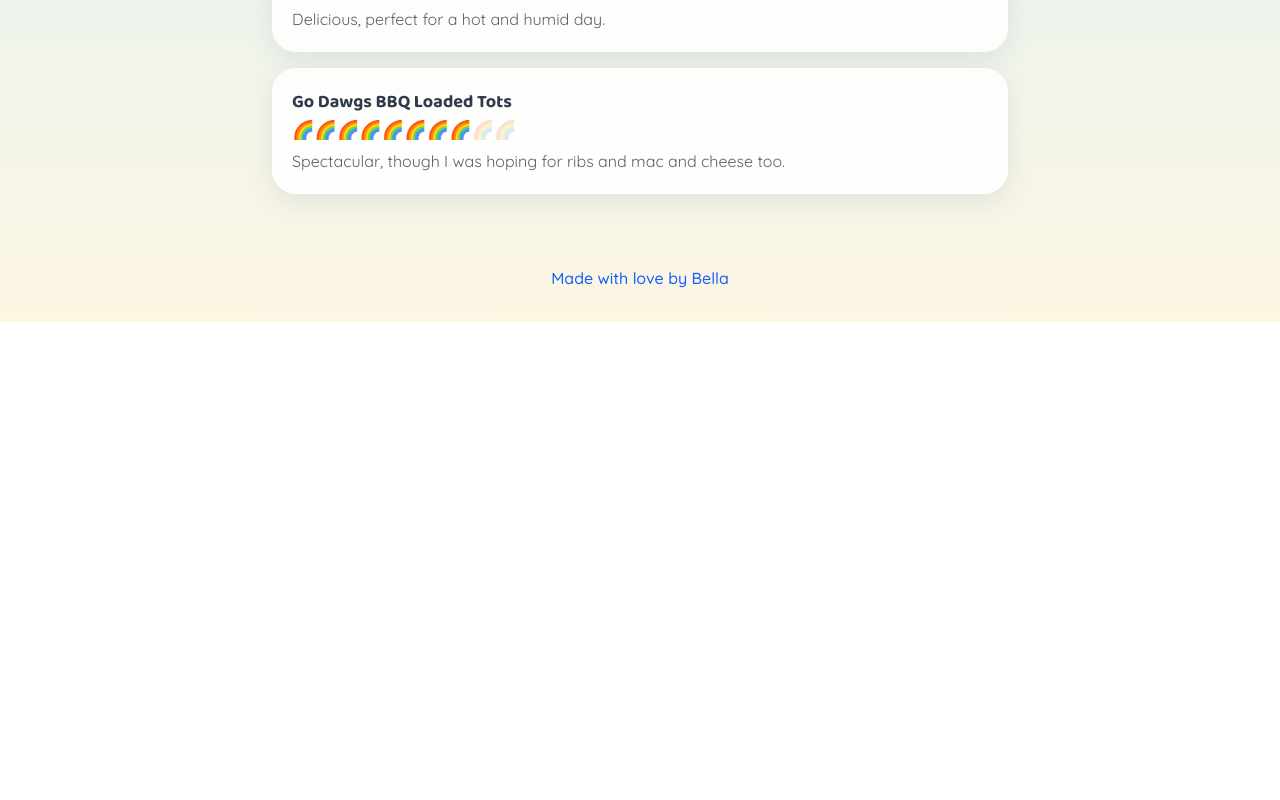
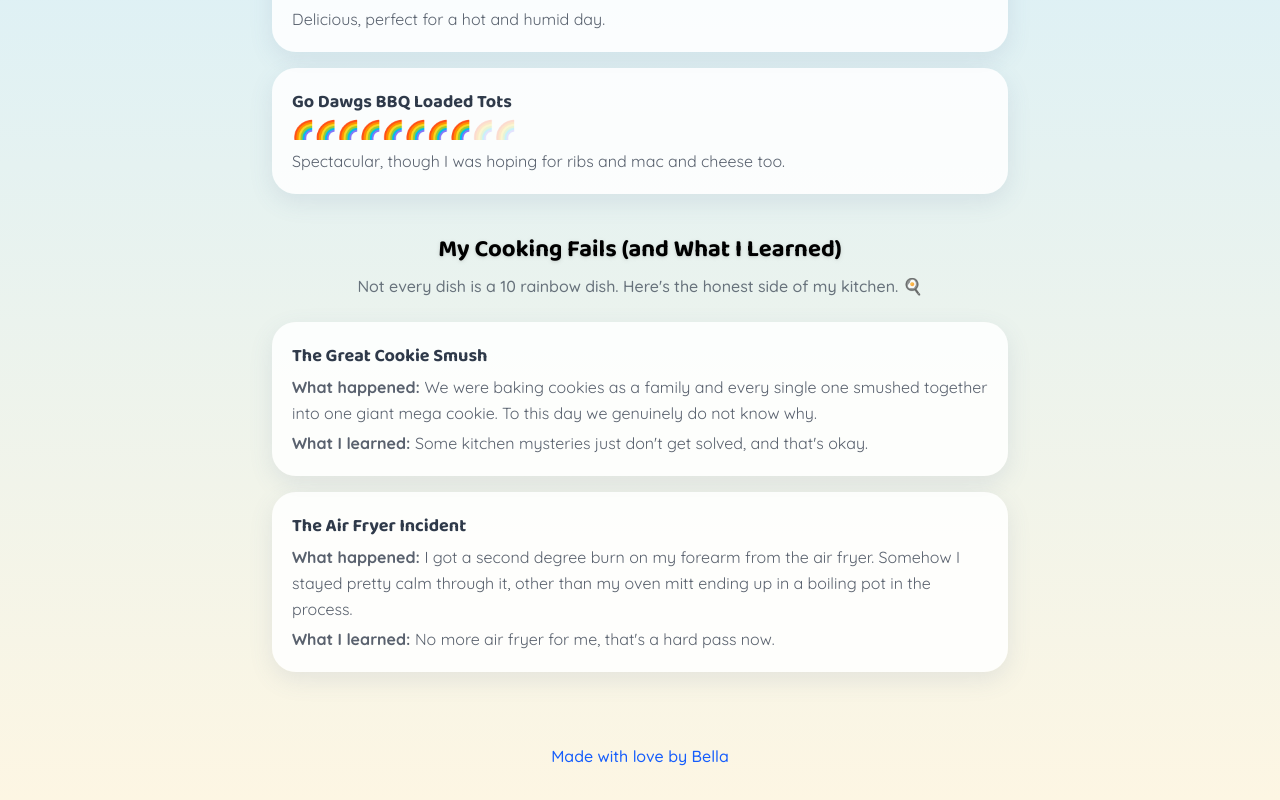
Before and after one commit to gregorylebed-code/bella-website, a Next.js app: page /bella-scale in a window 1280 px wide. Shown: the part 1318-2118 px from the top of the page. Before the commit the page ends 1640 px from the top, so only its background shows below. Built offline with nearby package versions, Linux system fonts and the light colour scheme.

Commit message:
Add My Cooking Fails section to Bella Scale page

```diff
--- a/src/app/bella-scale/page.tsx
+++ b/src/app/bella-scale/page.tsx
@@ -1,7 +1,7 @@
 import Clouds from "../Clouds";
 import NavBar from "../NavBar";
 import EmptyState from "../EmptyState";
-import { bellaScale } from "../content";
+import { bellaScale, cookingFails } from "../content";
 
 function RainbowScore({ rainbows }: { rainbows: number }) {
   return (
@@ -41,6 +41,32 @@ export default function BellaScalePage() {
             ))}
           </div>
         )}
+
+        {cookingFails.length > 0 && (
+          <div className="mt-10">
+            <h3 className="heading-font text-2xl font-bold text-black drop-shadow mb-2 text-center">
+              My Cooking Fails (and What I Learned)
+            </h3>
+            <p className="text-center text-foreground/70 font-medium mb-6">
+              Not every dish is a 10 rainbow dish. Here's the honest side of my kitchen. 🍳
+            </p>
+            <div className="flex flex-col gap-4">
+              {cookingFails.map((fail) => (
+                <div key={fail.title} className="card p-5">
+                  <h4 className="heading-font text-lg font-bold">{fail.title}</h4>
+                  <p className="leading-relaxed text-foreground/80 mt-1">
+                    <span className="font-bold">What happened: </span>
+                    {fail.whatHappened}
+                  </p>
+                  <p className="leading-relaxed text-foreground/80 mt-1">
+                    <span className="font-bold">What I learned: </span>
+                    {fail.whatILearned}
+                  </p>
+                </div>
+              ))}
+            </div>
+          </div>
+        )}
       </section>
 
       <footer className="relative z-10 text-center py-8 text-blue-600 font-medium">
--- a/src/app/content.ts
+++ b/src/app/content.ts
@@ -465,6 +465,24 @@ export const bellaScale: { item: string; rainbows: number; note: string }[] = [
 ];
 
 // -----------------------------
+// MY COOKING FAILS (AND WHAT I LEARNED)
+// Honest kitchen disasters, funny and real, plus what I took away
+// from each one. Add as many as you want.
+// -----------------------------
+export const cookingFails: { title: string; whatHappened: string; whatILearned: string }[] = [
+  {
+    title: "The Great Cookie Smush",
+    whatHappened: "We were baking cookies as a family and every single one smushed together into one giant mega cookie. To this day we genuinely do not know why.",
+    whatILearned: "Some kitchen mysteries just don't get solved, and that's okay.",
+  },
+  {
+    title: "The Air Fryer Incident",
+    whatHappened: "I got a second degree burn on my forearm from the air fryer. Somehow I stayed pretty calm through it, other than my oven mitt ending up in a boiling pot in the process.",
+    whatILearned: "No more air fryer for me, that's a hard pass now.",
+  },
+];
+
+// -----------------------------
 // THE BELLA TRANSLATOR
 // Words and phrases from Bella's own vocabulary, and what they
 // actually mean. Add as many as you want.
```
